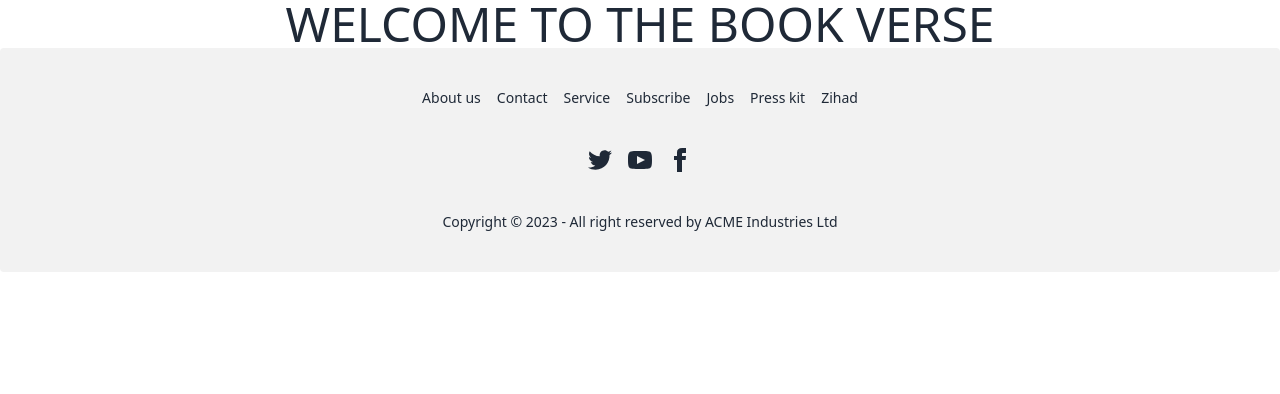
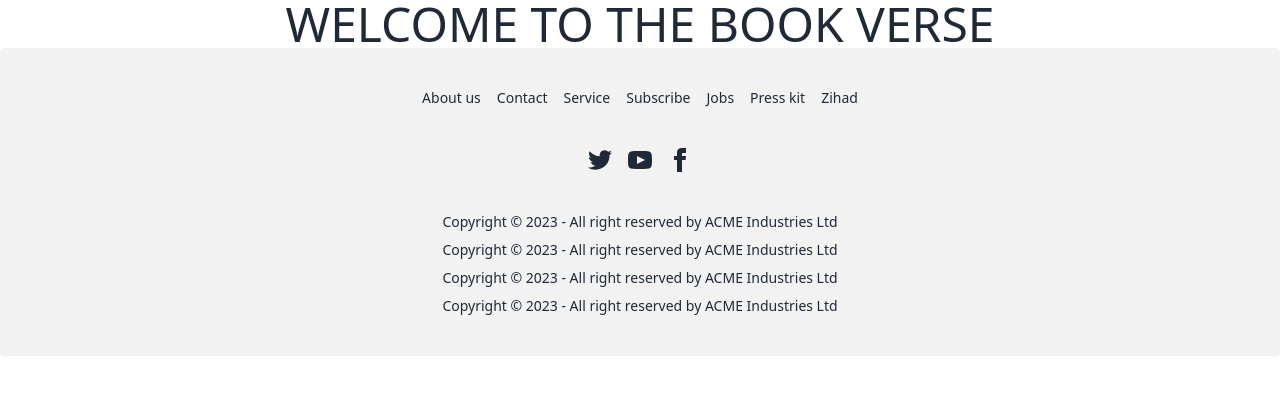
Before and after one commit to abdulahaddf/book-verse-client, a React (Vite) app: page / in a window 1280 px wide. Shown: the top 394 px of the page. Built offline with nearby package versions, Linux system fonts and the light colour scheme.

Commit message:
Some line added

```diff
--- a/src/shared/footer/Footer.jsx
+++ b/src/shared/footer/Footer.jsx
@@ -49,6 +49,9 @@ const Footer = () => {
       </div>
       <div>
         <p>Copyright © 2023 - All right reserved by ACME Industries Ltd</p>
+        <p>Copyright © 2023 - All right reserved by ACME Industries Ltd</p>
+        <p>Copyright © 2023 - All right reserved by ACME Industries Ltd</p>
+        <p>Copyright © 2023 - All right reserved by ACME Industries Ltd</p>
       </div>
     </footer>
   );
```
